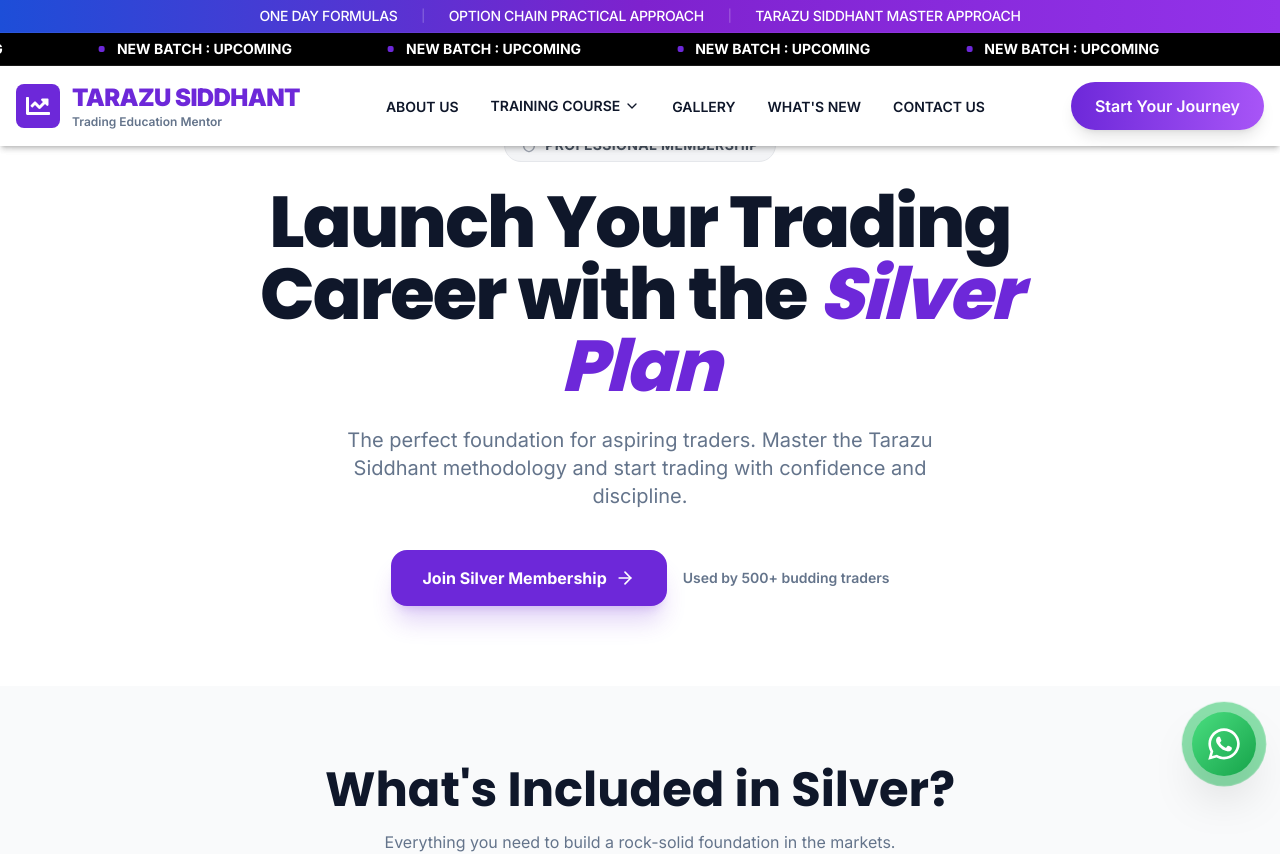
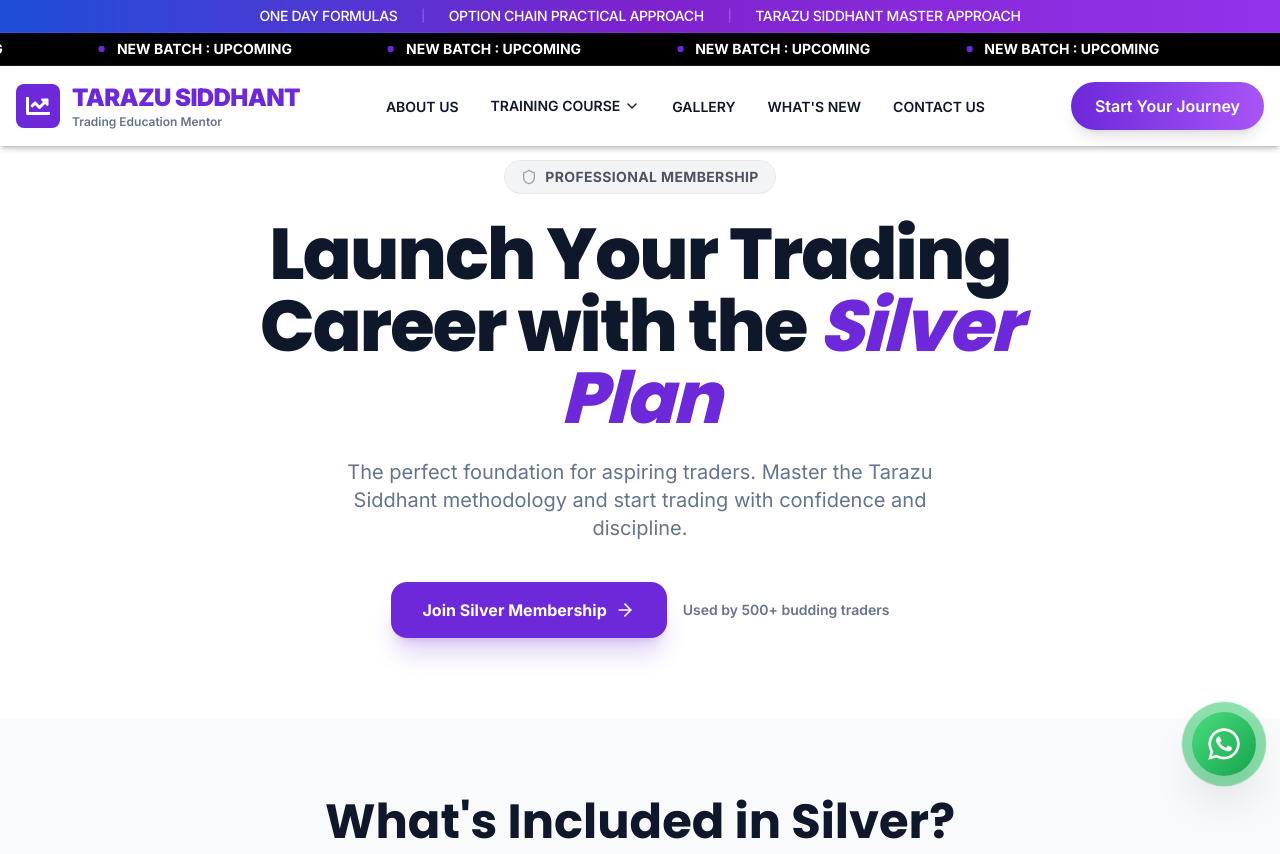
Before and after one commit to surendrasharma57715/tarazusiddhant, a Next.js app: page /membership/silver in a window 1280 px wide. Shown: the top 854 px of the page. Built offline with nearby package versions, Linux system fonts and the light colour scheme.

Commit message:
ui: increase hero section top padding for silver plan page

```diff
--- a/src/components/plans/SilverPlanContent.tsx
+++ b/src/components/plans/SilverPlanContent.tsx
@@ -63,7 +63,7 @@
             <Header />
 
             {/* Hero Section */}
-            <section className="relative pt-32 pb-20 overflow-hidden">
+            <section className="relative pt-40 pb-20 overflow-hidden">
                 <div className="absolute top-0 left-0 w-full h-full pointer-events-none -z-10">
                     <div className="absolute -top-24 -right-24 w-96 h-96 bg-primary/10 rounded-full blur-[100px]"></div>
                     <div className="absolute top-1/2 -left-24 w-72 h-72 bg-purple-500/10 rounded-full blur-[80px]"></div>
```
